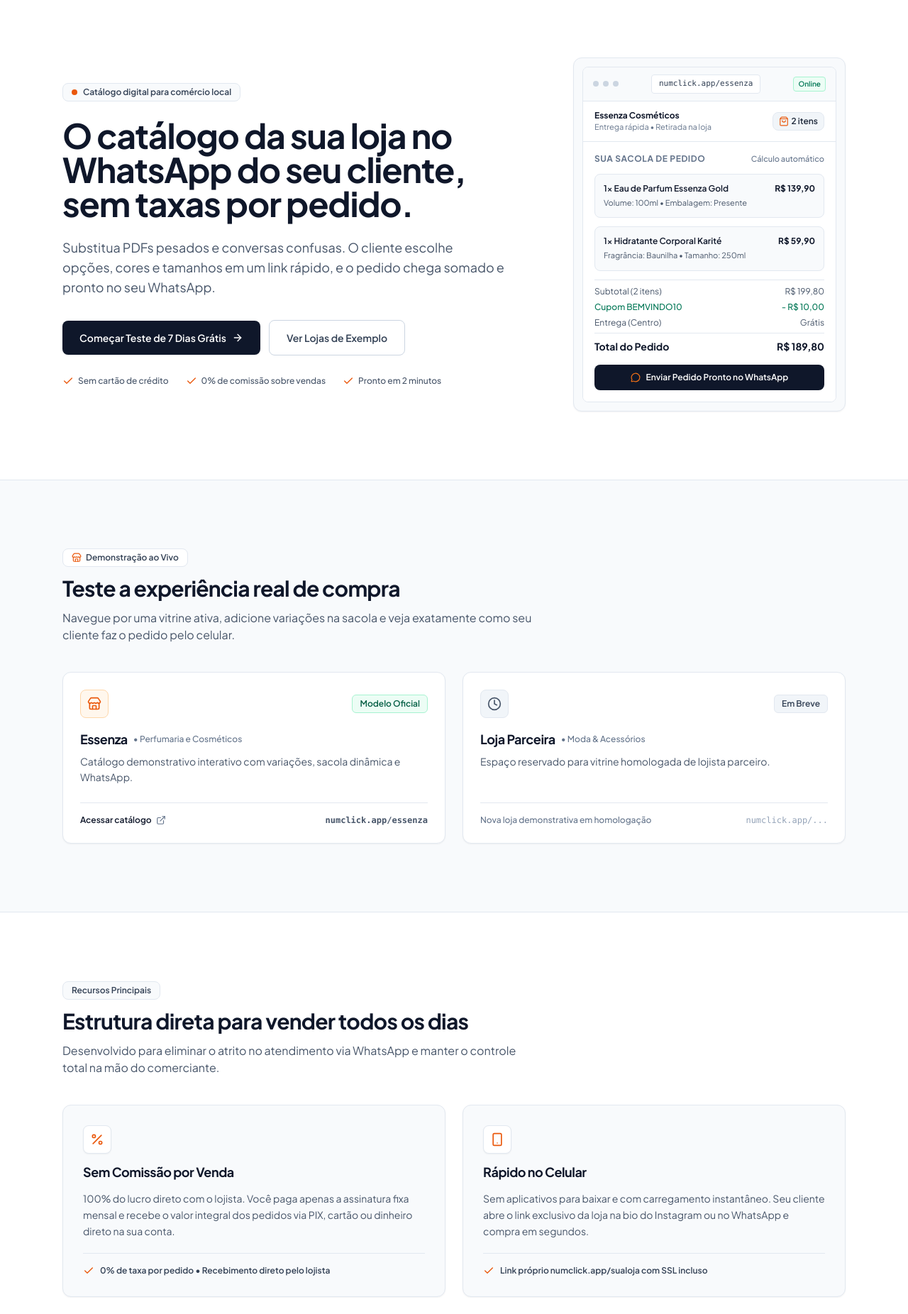
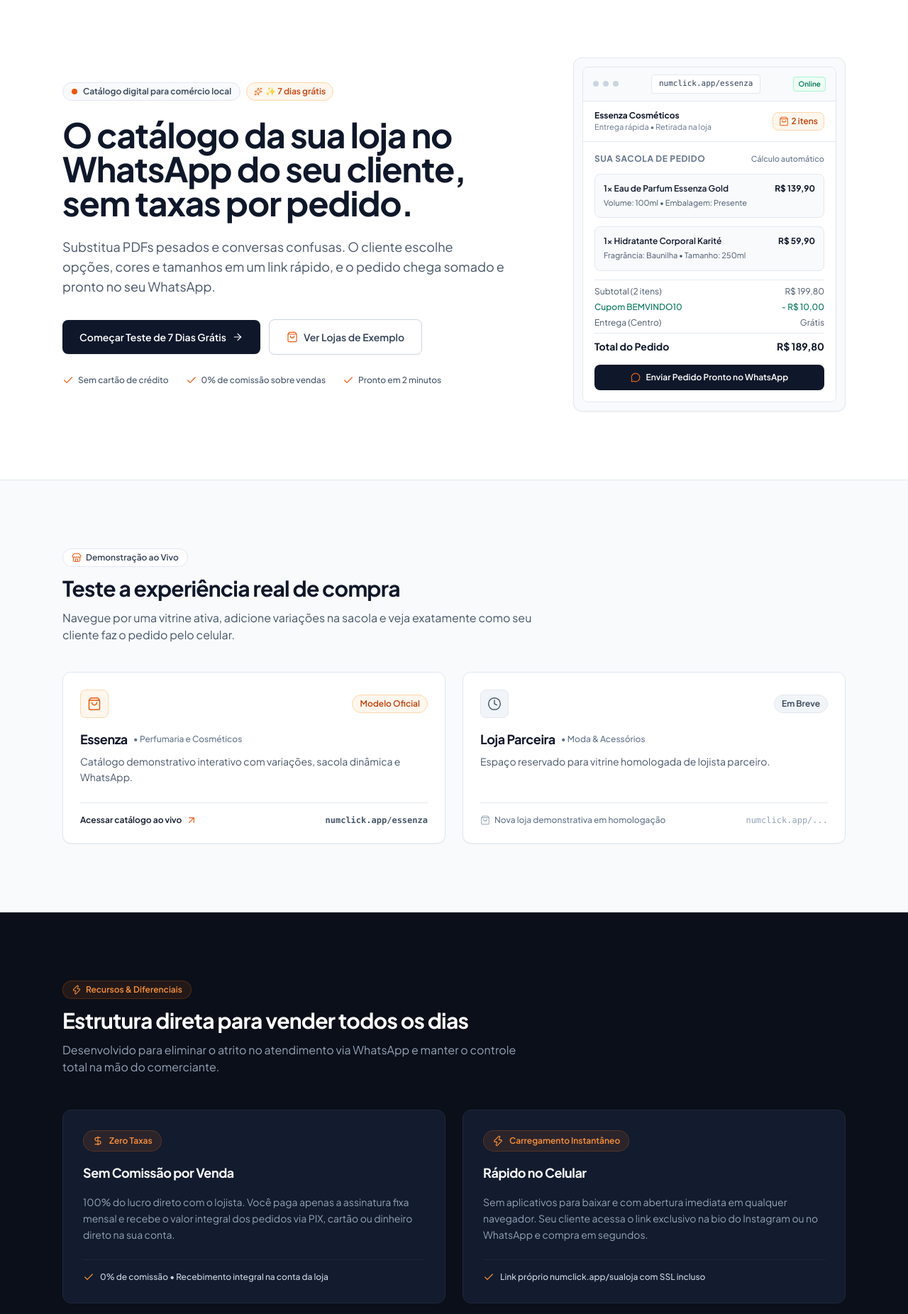
Before and after one commit to arturbrasill/catalogo-saas, a Next.js app: page /landing in a window 1280 px wide. Shown: the part 80-1932 px from the top of the page at 71% size. Built offline with nearby package versions, Linux system fonts and the light colour scheme; no server answers; the database is empty; a web font is replaced by a local one.

Commit message:
style(landing): add high-contrast dark sections, refined icons and tactile microdetails

```diff
--- a/src/app/landing/page.tsx
+++ b/src/app/landing/page.tsx
@@ -4,16 +4,16 @@ import React, { useMemo } from 'react';
 import Link from 'next/link';
 import {
   ArrowRight,
+  ArrowUpRight,
   Check,
-  Smartphone,
   Store,
   MessageCircle,
-  Percent,
-  Tag,
-  Users,
+  DollarSign,
+  Zap,
+  Calendar,
   ShoppingBag,
-  ExternalLink,
   Clock,
+  Sparkles,
 } from 'lucide-react';
 import { normalizePhoneNumber } from '@/lib/whatsapp';
 import { DEMO_STORES, type DemoStore } from '@/lib/demoStores';
@@ -110,7 +110,7 @@ function LandingHeader() {
             className="inline-flex items-center gap-1.5 px-4 py-2 rounded-lg text-xs sm:text-sm font-semibold bg-slate-900 text-white hover:bg-slate-800 shadow-sm transition-colors"
           >
             <span>Testar por 7 Dias</span>
-            <ArrowRight className="w-3.5 h-3.5" />
+            <ArrowRight className="w-3.5 h-3.5" strokeWidth={1.75} />
           </Link>
         </div>
       </div>
@@ -140,7 +140,7 @@ function LandingHeader() {
 function SmartphoneCatalogMockup() {
   return (
     <div className="w-full max-w-sm mx-auto lg:mx-0 lg:ml-auto">
-      <div className="rounded-xl border border-slate-200 bg-slate-50 p-2.5 sm:p-3 shadow-sm">
+      <div className="rounded-xl border border-slate-200 bg-slate-50 p-2.5 sm:p-3 shadow-sm hover:border-slate-300 transition-colors">
         <div className="rounded-lg border border-slate-200 bg-white overflow-hidden">
           {/* Barra superior do navegador mobile */}
           <div className="px-3.5 py-2.5 bg-slate-50 border-b border-slate-200 flex items-center justify-between gap-2">
@@ -163,8 +163,8 @@ function SmartphoneCatalogMockup() {
               <p className="text-xs font-bold text-slate-900">Essenza Cosméticos</p>
               <p className="text-[11px] text-slate-500">Entrega rápida • Retirada na loja</p>
             </div>
-            <div className="inline-flex items-center gap-1 px-2 py-1 rounded-lg bg-slate-100 border border-slate-200 text-xs font-semibold text-slate-800">
-              <ShoppingBag className="w-3.5 h-3.5 text-orange-600" />
+            <div className="inline-flex items-center gap-1 px-2 py-1 rounded-lg bg-orange-50 border border-orange-200 text-xs font-semibold text-orange-700">
+              <ShoppingBag className="w-3.5 h-3.5 text-orange-600" strokeWidth={1.75} />
               <span>2 itens</span>
             </div>
           </div>
@@ -231,7 +231,7 @@ function SmartphoneCatalogMockup() {
             {/* Botão simulado de disparo para WhatsApp */}
             <div className="pt-1">
               <div className="w-full py-2.5 px-3 rounded-lg bg-slate-900 text-white text-xs font-semibold flex items-center justify-center gap-2">
-                <MessageCircle className="w-3.5 h-3.5 text-orange-500" />
+                <MessageCircle className="w-3.5 h-3.5 text-orange-500" strokeWidth={1.75} />
                 <span>Enviar Pedido Pronto no WhatsApp</span>
               </div>
             </div>
@@ -243,7 +243,7 @@ function SmartphoneCatalogMockup() {
 }
 
 /**
- * 2. HERO SECTION (CLAREZA IMEDIATA)
+ * 2. HERO SECTION (CLAREZA IMEDIATA - FUNDO BRANCO PURO)
  */
 function HeroSection() {
   return (
@@ -252,9 +252,15 @@ function HeroSection() {
         <div className="grid grid-cols-1 lg:grid-cols-12 gap-10 lg:gap-12 items-center">
           {/* Coluna de Texto e CTAs */}
           <div className="lg:col-span-7 space-y-6 text-left">
-            <div className="inline-flex items-center gap-2 px-3 py-1 rounded-lg bg-slate-50 border border-slate-200 text-xs font-semibold text-slate-700">
-              <span className="w-2 h-2 rounded-full bg-orange-600" />
-              <span>Catálogo digital para comércio local</span>
+            <div className="flex flex-wrap items-center gap-2">
+              <span className="inline-flex items-center gap-2 px-3 py-1 rounded-full bg-slate-50 border border-slate-200 text-xs font-semibold text-slate-700">
+                <span className="w-2 h-2 rounded-full bg-orange-600" />
+                <span>Catálogo digital para comércio local</span>
+              </span>
+              <span className="inline-flex items-center gap-1 px-2.5 py-1 rounded-full bg-orange-50 text-orange-700 border border-orange-200 text-xs font-semibold">
+                <Sparkles className="w-3 h-3 text-orange-600" strokeWidth={1.75} />
+                <span>✨ 7 dias grátis</span>
+              </span>
             </div>
 
             <h1 className="text-3xl sm:text-4xl lg:text-5xl font-bold tracking-tight text-slate-900 leading-[1.15]">
@@ -271,28 +277,29 @@ function HeroSection() {
                 className="inline-flex items-center justify-center gap-2 px-6 py-3.5 rounded-lg text-sm font-semibold bg-slate-900 text-white hover:bg-slate-800 shadow-sm transition-colors"
               >
                 <span>Começar Teste de 7 Dias Grátis</span>
-                <ArrowRight className="w-4 h-4" />
+                <ArrowRight className="w-4 h-4" strokeWidth={1.75} />
               </Link>
 
               <a
                 href="#demonstracao"
-                className="inline-flex items-center justify-center gap-2 px-6 py-3.5 rounded-lg text-sm font-semibold border border-slate-300 text-slate-700 bg-white hover:bg-slate-50 transition-colors"
+                className="inline-flex items-center justify-center gap-2 px-6 py-3.5 rounded-lg text-sm font-semibold border border-slate-300 text-slate-700 bg-white hover:bg-slate-50 hover:border-slate-400 transition-colors"
               >
+                <ShoppingBag className="w-4 h-4 text-orange-600" strokeWidth={1.75} />
                 <span>Ver Lojas de Exemplo</span>
               </a>
             </div>
 
             <div className="pt-1 flex flex-wrap items-center gap-x-6 gap-y-2 text-xs font-medium text-slate-600">
               <span className="inline-flex items-center gap-1.5">
-                <Check className="w-4 h-4 text-orange-600" />
+                <Check className="w-4 h-4 text-orange-600" strokeWidth={1.75} />
                 Sem cartão de crédito
               </span>
               <span className="inline-flex items-center gap-1.5">
-                <Check className="w-4 h-4 text-orange-600" />
+                <Check className="w-4 h-4 text-orange-600" strokeWidth={1.75} />
                 0% de comissão sobre vendas
               </span>
               <span className="inline-flex items-center gap-1.5">
-                <Check className="w-4 h-4 text-orange-600" />
+                <Check className="w-4 h-4 text-orange-600" strokeWidth={1.75} />
                 Pronto em 2 minutos
               </span>
             </div>
@@ -309,7 +316,7 @@ function HeroSection() {
 }
 
 /**
- * 3. DEMONSTRAÇÃO: RIGOROSAMENTE 2 LOJAS MODELO
+ * 3. DEMONSTRAÇÃO: RIGOROSAMENTE 2 LOJAS MODELO (FUNDO CLARO SUAVE #F8FAFC)
  * Para ativar o Slot 2 futuramente, basta atualizar o segundo item em `src/lib/demoStores.ts`
  * (`url: 'https://numclick.app/sua-loja'` e `isAvailable: true`) sem alterar o CSS.
  */
@@ -318,8 +325,8 @@ function DemoStoresSection({ stores }: { stores: DemoStore[] }) {
     <section id="demonstracao" className="bg-slate-50 py-16 sm:py-24 border-b border-slate-200">
       <div className="max-w-6xl mx-auto px-4 sm:px-6 space-y-10">
         <div className="max-w-2xl space-y-3">
-          <span className="inline-flex items-center gap-1.5 px-3 py-1 rounded-lg bg-white border border-slate-200 text-xs font-semibold text-slate-700">
-            <Store className="w-3.5 h-3.5 text-orange-600" />
+          <span className="inline-flex items-center gap-1.5 px-3 py-1 rounded-full bg-white border border-slate-200 text-xs font-semibold text-slate-700">
+            <Store className="w-3.5 h-3.5 text-orange-600" strokeWidth={1.75} />
             <span>Demonstração ao Vivo</span>
           </span>
           <h2 className="text-2xl sm:text-3xl font-bold tracking-tight text-slate-900">
@@ -340,14 +347,14 @@ function DemoStoresSection({ stores }: { stores: DemoStore[] }) {
                 <div
                   key={store.id}
                   data-slot-id={store.id}
-                  className="flex flex-col justify-between p-6 rounded-xl bg-white border border-slate-200 shadow-sm"
+                  className="flex flex-col justify-between p-6 rounded-xl bg-white border border-slate-200 hover:border-slate-400 shadow-sm transition-colors"
                 >
                   <div className="space-y-4">
                     <div className="flex items-center justify-between gap-3">
                       <div className="w-10 h-10 rounded-lg bg-slate-100 border border-slate-200 text-slate-600 flex items-center justify-center">
-                        <Clock className="w-5 h-5" />
+                        <Clock className="w-5 h-5" strokeWidth={1.75} />
                       </div>
-                      <span className="inline-flex items-center px-2.5 py-1 rounded-md bg-slate-100 border border-slate-200 text-xs font-semibold text-slate-700">
+                      <span className="inline-flex items-center px-2.5 py-1 rounded-full bg-slate-100 border border-slate-200 text-xs font-semibold text-slate-700">
                         Em Breve
                       </span>
                     </div>
@@ -368,7 +375,10 @@ function DemoStoresSection({ stores }: { stores: DemoStore[] }) {
                   </div>
 
                   <div className="mt-6 pt-4 border-t border-slate-200 flex items-center justify-between text-xs font-medium text-slate-500">
-                    <span>Nova loja demonstrativa em homologação</span>
+                    <span className="inline-flex items-center gap-1.5">
+                      <ShoppingBag className="w-3.5 h-3.5 text-slate-400" strokeWidth={1.75} />
+                      <span>Nova loja demonstrativa em homologação</span>
+                    </span>
                     <span className="font-mono text-slate-400">numclick.app/...</span>
                   </div>
                 </div>
@@ -383,14 +393,14 @@ function DemoStoresSection({ stores }: { stores: DemoStore[] }) {
                 target="_blank"
                 rel="noopener noreferrer"
                 data-slot-id={store.id}
-                className="group flex flex-col justify-between p-6 rounded-xl bg-white border border-slate-200 hover:border-slate-400 shadow-sm transition-colors"
+                className="group flex flex-col justify-between p-6 rounded-xl bg-white border border-slate-200 hover:border-slate-400 shadow-sm transition-all duration-200"
               >
                 <div className="space-y-4">
                   <div className="flex items-center justify-between gap-3">
                     <div className="w-10 h-10 rounded-lg bg-orange-50 border border-orange-200 text-orange-600 flex items-center justify-center">
-                      <Store className="w-5 h-5" />
+                      <ShoppingBag className="w-5 h-5" strokeWidth={1.75} />
                     </div>
-                    <span className="inline-flex items-center px-2.5 py-1 rounded-md bg-emerald-50 border border-emerald-200 text-xs font-semibold text-emerald-800">
+                    <span className="inline-flex items-center px-2.5 py-1 rounded-full bg-orange-50 border border-orange-200 text-xs font-semibold text-orange-700">
                       {store.badge}
                     </span>
                   </div>
@@ -411,9 +421,12 @@ function DemoStoresSection({ stores }: { stores: DemoStore[] }) {
                 </div>
 
                 <div className="mt-6 pt-4 border-t border-slate-200 flex items-center justify-between text-xs font-semibold text-slate-900">
-                  <span className="inline-flex items-center gap-1.5">
-                    <span>Acessar catálogo</span>
-                    <ExternalLink className="w-3.5 h-3.5 text-slate-500" />
+                  <span className="inline-flex items-center gap-1.5 group-hover:text-orange-600 transition-colors">
+                    <span>Acessar catálogo ao vivo</span>
+                    <ArrowUpRight
+                      className="w-4 h-4 text-orange-600 group-hover:translate-x-0.5 group-hover:-translate-y-0.5 transition-transform"
+                      strokeWidth={1.75}
+                    />
                   </span>
                   <span className="font-mono text-slate-600">numclick.app/essenza</span>
                 </div>
@@ -427,51 +440,56 @@ function DemoStoresSection({ stores }: { stores: DemoStore[] }) {
 }
 
 /**
- * 4. BENTO GRID DE RECURSOS (4 BLOCOS OBJETIVOS)
+ * 4. SEÇÃO ESCURA 1: BENTO GRID DE RECURSOS (4 BLOCOS OBJETIVOS EM #0B0F19)
  */
 const BENTO_FEATURES = [
   {
     title: 'Sem Comissão por Venda',
+    pill: 'Zero Taxas',
     description:
       '100% do lucro direto com o lojista. Você paga apenas a assinatura fixa mensal e recebe o valor integral dos pedidos via PIX, cartão ou dinheiro direto na sua conta.',
-    highlight: '0% de taxa por pedido • Recebimento direto pelo lojista',
-    icon: Percent,
+    highlight: '0% de comissão • Recebimento integral na conta da loja',
+    icon: DollarSign,
   },
   {
     title: 'Rápido no Celular',
+    pill: 'Carregamento Instantâneo',
     description:
-      'Sem aplicativos para baixar e com carregamento instantâneo. Seu cliente abre o link exclusivo da loja na bio do Instagram ou no WhatsApp e compra em segundos.',
+      'Sem aplicativos para baixar e com abertura imediata em qualquer navegador. Seu cliente acessa o link exclusivo na bio do Instagram ou no WhatsApp e compra em segundos.',
     highlight: 'Link próprio numclick.app/sualoja com SSL incluso',
-    icon: Smartphone,
+    icon: Zap,
   },
   {
     title: 'Campanhas e Descontos',
+    pill: 'Ofertas & Datas',
     description:
       'Descontos programados para datas comemorativas direto no painel. Ative promoções com preço original riscado, selos de oferta e cupons de desconto sem retrabalho.',
     highlight: 'Ativação imediata de ofertas e cupons no catálogo',
-    icon: Tag,
+    icon: Calendar,
   },
   {
     title: 'Múltiplos Atendentes',
+    pill: 'Equipe no WhatsApp',
     description:
       'Opção para o cliente escolher o vendedor no WhatsApp antes de enviar o pedido. Ideal para lojas com equipe de vendas ou atendimento setorizado.',
     highlight: 'Roteamento direto do pedido para o WhatsApp de cada vendedor',
-    icon: Users,
+    icon: MessageCircle,
   },
 ];
 
 function BentoFeaturesSection() {
   return (
-    <section id="como-funciona" className="bg-white py-16 sm:py-24 border-b border-slate-200">
-      <div className="max-w-6xl mx-auto px-4 sm:px-6 space-y-10">
+    <section id="como-funciona" className="bg-[#0B0F19] py-20 sm:py-24 border-b border-slate-800">
+      <div className="max-w-6xl mx-auto px-4 sm:px-6 space-y-12">
         <div className="max-w-2xl space-y-3">
-          <span className="inline-flex items-center gap-1.5 px-3 py-1 rounded-lg bg-slate-50 border border-slate-200 text-xs font-semibold text-slate-700">
-            <span>Recursos Principais</span>
+          <span className="inline-flex items-center gap-1.5 px-3 py-1 rounded-full bg-orange-500/10 border border-orange-500/20 text-xs font-semibold text-orange-400">
+            <Zap className="w-3.5 h-3.5 text-orange-400" strokeWidth={1.75} />
+            <span>Recursos & Diferenciais</span>
           </span>
-          <h2 className="text-2xl sm:text-3xl font-bold tracking-tight text-slate-900">
+          <h2 className="text-2xl sm:text-3xl font-bold tracking-tight text-white">
             Estrutura direta para vender todos os dias
           </h2>
-          <p className="text-sm sm:text-base text-slate-600 leading-relaxed">
+          <p className="text-sm sm:text-base text-slate-400 leading-relaxed">
             Desenvolvido para eliminar o atrito no atendimento via WhatsApp e manter o controle total na mão do comerciante.
           </p>
         </div>
@@ -482,22 +500,25 @@ function BentoFeaturesSection() {
             return (
               <div
                 key={feature.title}
-                className="p-6 sm:p-7 rounded-xl bg-slate-50 border border-slate-200 shadow-sm flex flex-col justify-between space-y-5"
+                className="p-6 sm:p-7 rounded-xl bg-[#131B2E] border border-slate-800 hover:border-slate-700 transition-colors flex flex-col justify-between space-y-6"
               >
-                <div className="space-y-3">
-                  <div className="w-10 h-10 rounded-lg bg-white border border-slate-200 text-orange-600 flex items-center justify-center shadow-sm">
-                    <IconComponent className="w-5 h-5" />
+                <div className="space-y-4">
+                  <div className="flex items-center justify-between gap-3">
+                    <div className="inline-flex items-center gap-2 px-3 py-1.5 rounded-full bg-orange-500/10 border border-orange-500/20 text-orange-400">
+                      <IconComponent className="w-4 h-4 text-orange-400" strokeWidth={1.75} />
+                      <span className="text-xs font-semibold">{feature.pill}</span>
+                    </div>
                   </div>
-                  <h3 className="text-lg font-bold tracking-tight text-slate-900">
+                  <h3 className="text-lg font-bold tracking-tight text-white">
                     {feature.title}
                   </h3>
-                  <p className="text-sm text-slate-600 leading-relaxed">
+                  <p className="text-sm text-slate-400 leading-relaxed">
                     {feature.description}
                   </p>
                 </div>
 
-                <div className="pt-4 border-t border-slate-200 flex items-center gap-2 text-xs font-semibold text-slate-700">
-                  <Check className="w-4 h-4 text-orange-600 flex-shrink-0" />
+                <div className="pt-4 border-t border-slate-800 flex items-center gap-2 text-xs font-medium text-slate-300">
+                  <Check className="w-4 h-4 text-orange-400 flex-shrink-0" strokeWidth={1.75} />
                   <span>{feature.highlight}</span>
                 </div>
               </div>
@@ -510,7 +531,7 @@ function BentoFeaturesSection() {
 }
 
 /**
- * 5. SEÇÃO DE PREÇO TRANSPARENTE (PLANO ÚNICO)
+ * 5. SEÇÃO DE PREÇO TRANSPARENTE (PLANO ÚNICO - FUNDO CLARO #F8FAFC)
  */
 const PLAN_INCLUSIONS = [
   'Catálogo ilimitado de produtos, fotos e categorias',
@@ -525,8 +546,9 @@ function PricingSection() {
     <section id="planos" className="bg-slate-50 py-16 sm:py-24 border-b border-slate-200">
       <div className="max-w-4xl mx-auto px-4 sm:px-6 space-y-10">
         <div className="text-center max-w-xl mx-auto space-y-3">
-          <span className="inline-flex items-center gap-1.5 px-3 py-1 rounded-lg bg-white border border-slate-200 text-xs font-semibold text-slate-700">
-            <span>Assinatura Simples</span>
+          <span className="inline-flex items-center gap-1.5 px-3 py-1 rounded-full bg-orange-50 border border-orange-200 text-xs font-semibold text-orange-700">
+            <Sparkles className="w-3.5 h-3.5 text-orange-600" strokeWidth={1.75} />
+            <span>✨ 7 dias grátis • Assinatura Simples</span>
           </span>
           <h2 className="text-2xl sm:text-3xl font-bold tracking-tight text-slate-900">
             Preço único, transparente e sem taxas ocultas
@@ -537,12 +559,12 @@ function PricingSection() {
         </div>
 
         <div className="max-w-lg mx-auto">
-          <div className="rounded-xl bg-white border border-slate-200 p-6 sm:p-8 shadow-sm space-y-6">
+          <div className="rounded-xl bg-white border border-slate-200 hover:border-slate-400 transition-colors p-6 sm:p-8 shadow-sm space-y-6">
             <div className="flex flex-wrap items-center justify-between gap-2">
               <h3 className="text-xl font-bold tracking-tight text-slate-900">
                 Plano Completo
               </h3>
-              <span className="inline-flex items-center px-3 py-1 rounded-md bg-orange-50 border border-orange-200 text-xs font-semibold text-orange-800">
+              <span className="inline-flex items-center px-3 py-1 rounded-full bg-orange-50 border border-orange-200 text-xs font-semibold text-orange-700">
                 7 Dias de Teste Grátis • Cancele quando quiser
               </span>
             </div>
@@ -557,7 +579,9 @@ function PricingSection() {
             <ul className="space-y-3 text-sm text-slate-700">
               {PLAN_INCLUSIONS.map((item) => (
                 <li key={item} className="flex items-start gap-2.5">
-                  <Check className="w-4 h-4 text-orange-600 flex-shrink-0 mt-0.5" />
+                  <span className="w-5 h-5 rounded-full bg-orange-50 border border-orange-200 text-orange-600 flex items-center justify-center flex-shrink-0 mt-0.5">
+                    <Check className="w-3.5 h-3.5" strokeWidth={1.75} />
+                  </span>
                   <span className="leading-relaxed">{item}</span>
                 </li>
               ))}
@@ -569,7 +593,7 @@ function PricingSection() {
                 className="w-full inline-flex items-center justify-center gap-2 px-6 py-3.5 rounded-lg text-sm font-semibold bg-slate-900 text-white hover:bg-slate-800 shadow-sm transition-colors"
               >
                 <span>Iniciar 7 Dias Grátis</span>
-                <ArrowRight className="w-4 h-4" />
+                <ArrowRight className="w-4 h-4" strokeWidth={1.75} />
               </Link>
               <p className="text-xs text-center text-slate-500">
                 Não cobramos comissão por venda • Ativação imediata sem cartão
@@ -583,7 +607,51 @@ function PricingSection() {
 }
 
 /**
- * 6. RODAPÉ FUNCIONAL
+ * 6. SEÇÃO ESCURA 2: CTA FINAL DE FECHAMENTO (ANTES DO RODAPÉ - #0B0F19)
+ */
+function FinalCtaSection({ whatsappUrl }: { whatsappUrl: string }) {
+  return (
+    <section className="bg-[#0B0F19] py-20 sm:py-24 border-b border-slate-800">
+      <div className="max-w-4xl mx-auto px-4 sm:px-6 text-center space-y-6">
+        <div className="inline-flex items-center gap-1.5 px-3 py-1 rounded-full bg-orange-500/10 border border-orange-500/20 text-xs font-semibold text-orange-400">
+          <Sparkles className="w-3.5 h-3.5 text-orange-400" strokeWidth={1.75} />
+          <span>✨ 7 dias grátis • Sem cartão de crédito</span>
+        </div>
+
+        <h2 className="text-2xl sm:text-4xl font-bold tracking-tight text-white max-w-2xl mx-auto">
+          Pronto para transformar as vendas da sua loja?
+        </h2>
+
+        <p className="text-sm sm:text-base text-slate-400 max-w-xl mx-auto leading-relaxed">
+          Crie seu catálogo digital em menos de 2 minutos e receba pedidos organizados, somados e sem comissões direto no seu WhatsApp.
+        </p>
+
+        <div className="pt-2 flex flex-col sm:flex-row items-center justify-center gap-3">
+          <Link
+            href="/criar-loja"
+            className="w-full sm:w-auto inline-flex items-center justify-center gap-2 px-7 py-3.5 rounded-lg text-sm bg-orange-600 hover:bg-orange-500 text-white font-medium shadow-lg shadow-orange-950/40 transition-colors"
+          >
+            <span>Começar Teste de 7 Dias Grátis</span>
+            <ArrowRight className="w-4 h-4" strokeWidth={1.75} />
+          </Link>
+
+          <a
+            href={whatsappUrl}
+            target="_blank"
+            rel="noopener noreferrer"
+            className="w-full sm:w-auto inline-flex items-center justify-center gap-2 px-6 py-3.5 rounded-lg text-sm font-medium border border-slate-700 text-slate-300 hover:bg-slate-900 hover:text-white hover:border-slate-600 transition-colors"
+          >
+            <MessageCircle className="w-4 h-4 text-orange-400" strokeWidth={1.75} />
+            <span>Falar com Suporte no WhatsApp</span>
+          </a>
+        </div>
+      </div>
+    </section>
+  );
+}
+
+/**
+ * 7. RODAPÉ FUNCIONAL
  */
 function LandingFooter({ whatsappUrl }: { whatsappUrl: string }) {
   return (
@@ -619,9 +687,9 @@ function LandingFooter({ whatsappUrl }: { whatsappUrl: string }) {
               href={whatsappUrl}
               target="_blank"
               rel="noopener noreferrer"
-              className="inline-flex items-center gap-1.5 px-3 py-1.5 rounded-lg border border-slate-300 text-slate-700 hover:bg-slate-50 transition-colors"
+              className="inline-flex items-center gap-1.5 px-3 py-1.5 rounded-lg border border-slate-300 text-slate-700 hover:bg-slate-50 hover:border-slate-400 transition-colors"
             >
-              <MessageCircle className="w-4 h-4 text-orange-600" />
+              <MessageCircle className="w-4 h-4 text-orange-600" strokeWidth={1.75} />
               <span>Suporte no WhatsApp</span>
             </a>
           </div>
@@ -659,6 +727,7 @@ export default function SaaSCommercialLandingPage() {
         <DemoStoresSection stores={DEMO_STORES} />
         <BentoFeaturesSection />
         <PricingSection />
+        <FinalCtaSection whatsappUrl={supportWhatsappUrl} />
       </main>
       <LandingFooter whatsappUrl={supportWhatsappUrl} />
     </div>
```
